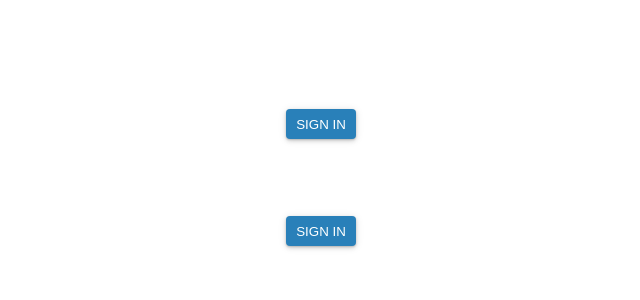
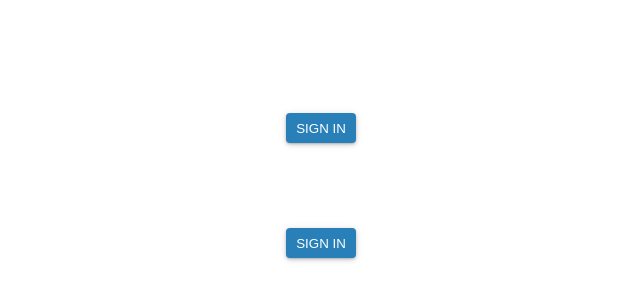
Before and after one commit to Mnigos/task-manager-site, a Next.js app: page /auth/signin in a window 1280 px wide. Shown: the part 336-636 px from the top of the page, without its empty margins (319-959 px from the left). Built offline with nearby package versions, Linux system fonts and the light colour scheme.

Commit message:
refactor(items): change margin to 7px

```diff
--- a/src/components/items/Button.ts
+++ b/src/components/items/Button.ts
@@ -46,15 +46,13 @@ export const Button = styled.button<ButtonProps>`
       return `0px 1px 2px rgba(0, 0, 0, 0.16), 0px 2px 4px rgba(0, 0, 0, 0.12),
     0px 1px 8px rgba(0, 0, 0, 0.1)`
   }};
-  margin: 3px;
+  margin: 7px;
   position: sticky;
   left: 0;
   top: 0;
   transition: 0.05s ease-in;
 
   &:active {
-    top: 2px;
-
     transform: translatey(3px);
 
     &::after {
```
